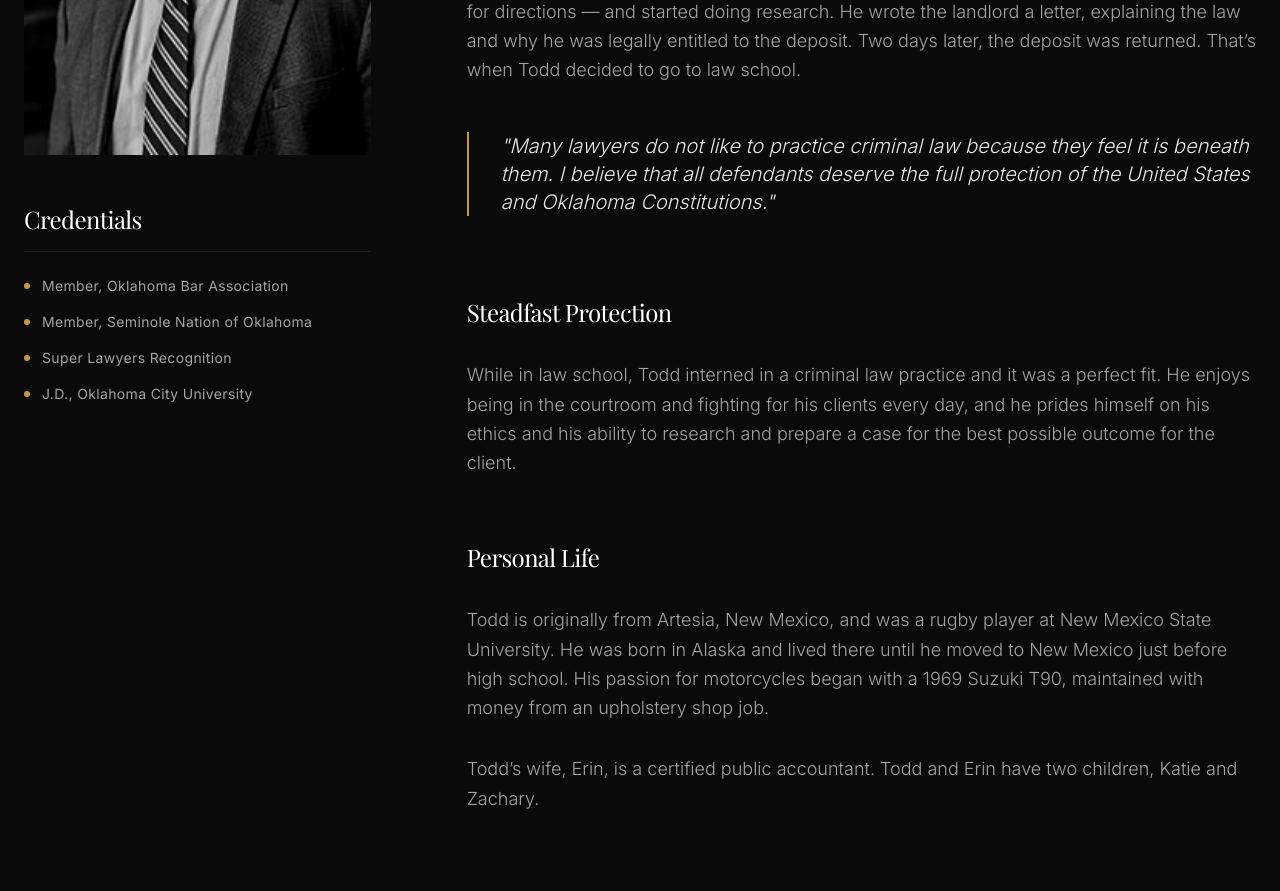
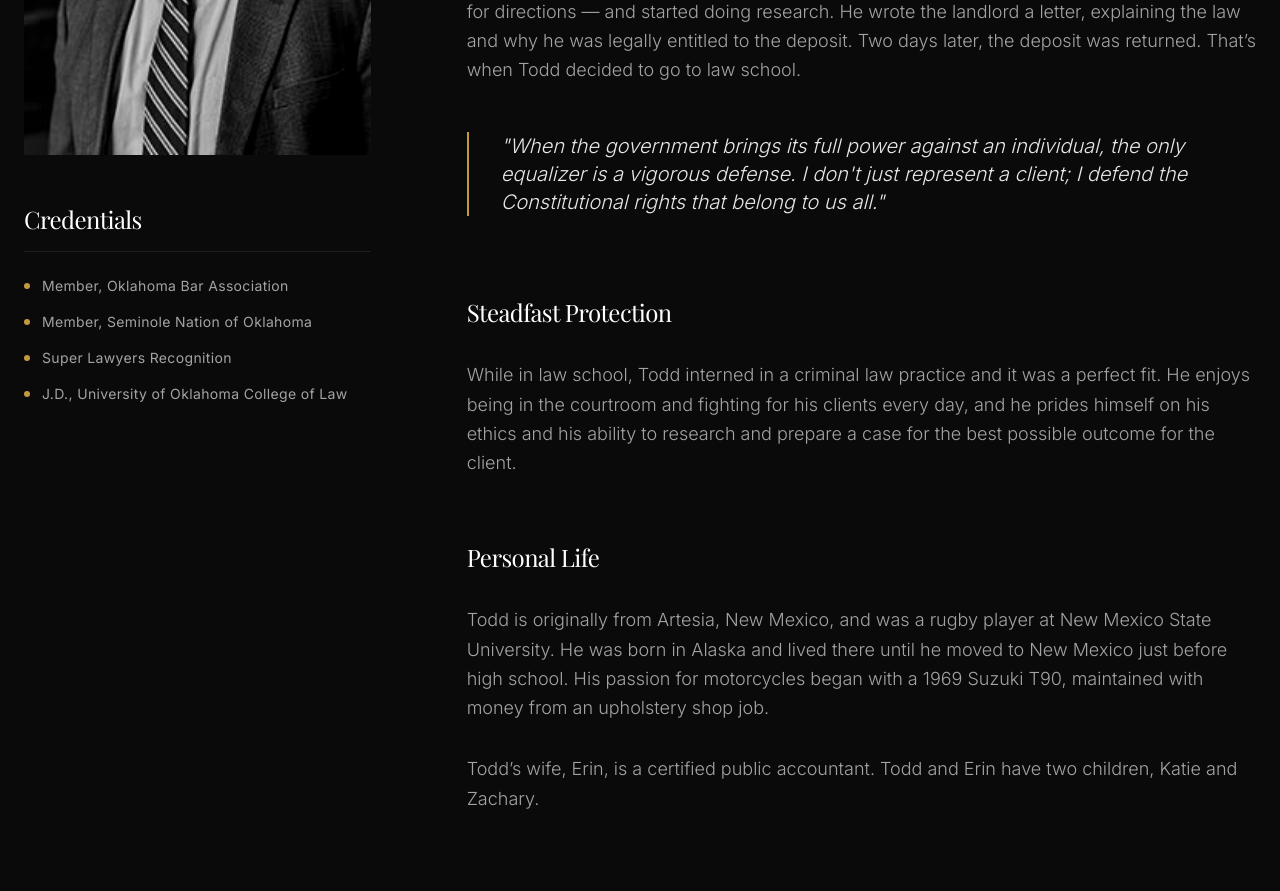
Before and after one commit to colbyadd/Kernal-Law, a Next.js app: page /attorney in a window 1280 px wide. Shown: the part 800-1691 px from the top of the page. Built offline with nearby package versions, Linux system fonts and the light colour scheme; no server answers; a web font is replaced by a local one.

Commit message:
Fix: Correct law school to OU Law and replace quote

```diff
--- a/app/attorney/page.tsx
+++ b/app/attorney/page.tsx
@@ -4,7 +4,7 @@ import Link from "next/link"
 
 export const metadata = {
     title: "Todd Kernal | Attorney Profile | Kernal Law",
-    description: "Todd Kernal has served as a criminal defense lawyer for 25+ years. A graduate of OCU Law, he defends constitutional rights across Oklahoma.",
+    description: "Todd Kernal has served as a criminal defense lawyer for 25+ years. A graduate of the University of Oklahoma College of Law, he defends constitutional rights across Oklahoma.",
 }
 
 export default function AttorneyPage() {
@@ -48,7 +48,7 @@ export default function AttorneyPage() {
                                 </li>
                                 <li className="flex items-center gap-3">
                                     <span className="w-1.5 h-1.5 bg-accent-gold rounded-full"></span>
-                                    J.D., Oklahoma City University
+                                    J.D., University of Oklahoma College of Law
                                 </li>
                             </ul>
                         </div>
@@ -67,7 +67,7 @@ export default function AttorneyPage() {
                         </p>
 
                         <blockquote className="border-l-2 border-accent-gold pl-8 my-12 italic text-xl text-white/90">
-                            "Many lawyers do not like to practice criminal law because they feel it is beneath them. I believe that all defendants deserve the full protection of the United States and Oklahoma Constitutions."
+                            "When the government brings its full power against an individual, the only equalizer is a vigorous defense. I don't just represent a client; I defend the Constitutional rights that belong to us all."
                         </blockquote>
 
                         <h3 className="text-2xl font-serif text-white pt-8">Steadfast Protection</h3>
```
